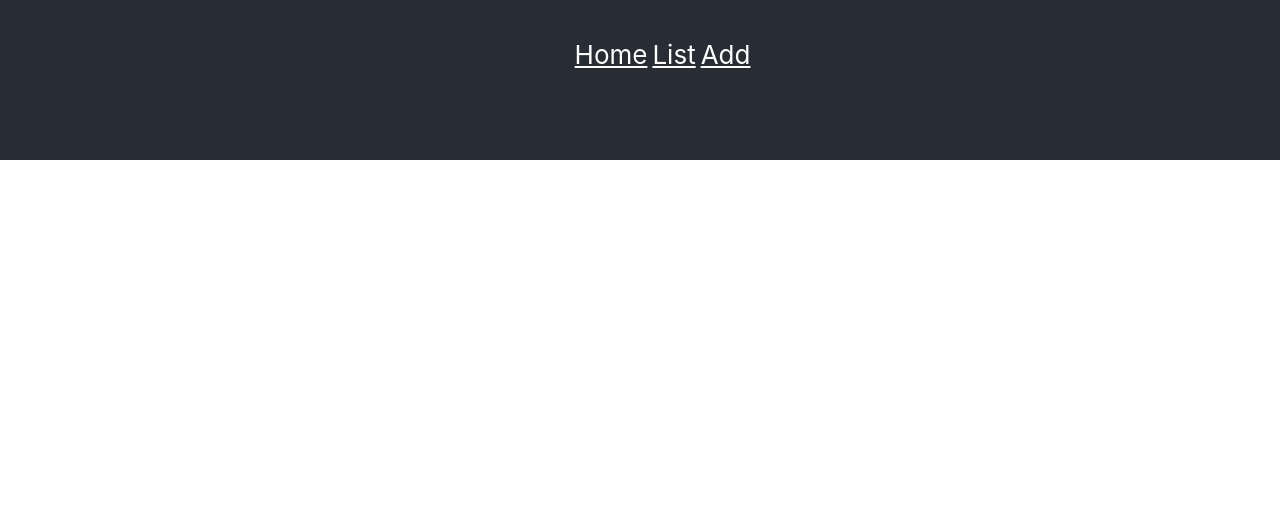
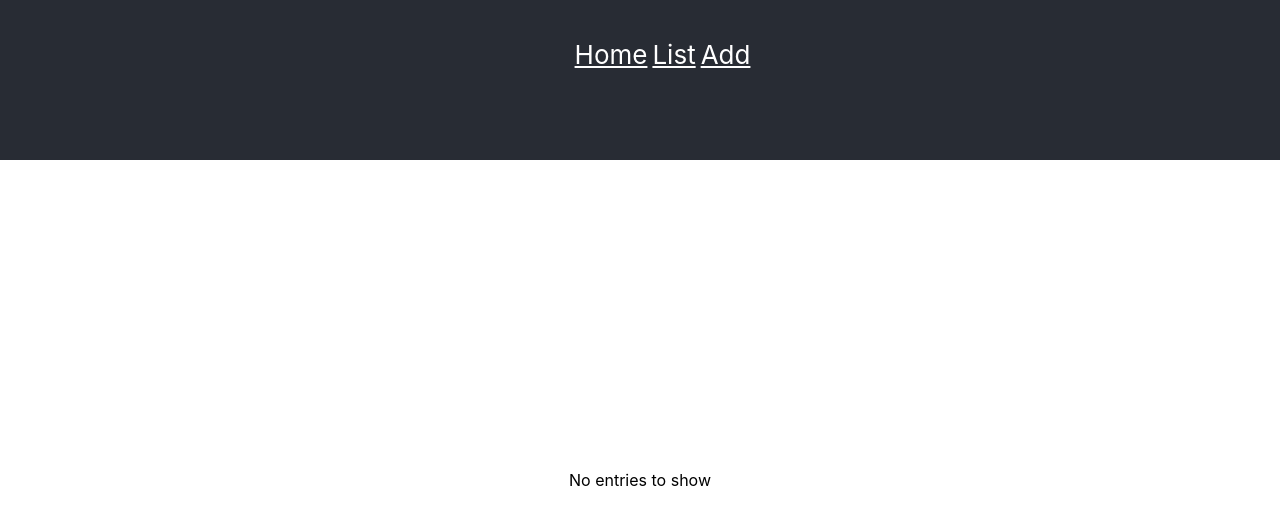
Before and after one commit to sachie026/react-redux-todo-sample-app, a React (Create React App) app: page /list in a window 1280 px wide. Shown: the top 524 px of the page. Built offline with nearby package versions, Linux system fonts and the light colour scheme.

Commit message:
added conditional rendering for list component: when no entries added

```diff
--- a/src/components/list.jsx
+++ b/src/components/list.jsx
@@ -5,9 +5,20 @@ import {connect} from "react-redux"
 class List extends Component {
 
     render() {
-        return (
-            <ListItem itemClick = {this.handleClick} list = {this.props.list}/>
-        )
+        if(this.props.list.length === 0){
+            return (
+                <div className= "container">
+                    No entries to show
+                </div>
+            )
+        }
+        else{
+            return (
+                <div className= "container">
+                    <ListItem itemClick = {this.handleClick} list = {this.props.list}/>
+                </div>
+            )
+        }
     }
 
     handleClick = () => {
--- a/src/components/listItem.jsx
+++ b/src/components/listItem.jsx
@@ -3,12 +3,10 @@ import React from 'react'
 
 export const ListItem = (props) => {
     return (
-            <div className= "container">
-                <ul className="todo-list-ul">
-                    {
-                        props.list.map((item) => <li key = {item.id} onClick={props.itemClick}>{item.title}</li>)
-                    }
-                </ul>
-            </div>
+        <ul className="todo-list-ul">
+            {
+                props.list.map((item) => <li key = {item.id} onClick={props.itemClick}>{item.title}</li>)
+            }
+        </ul>
     )
 }
```
